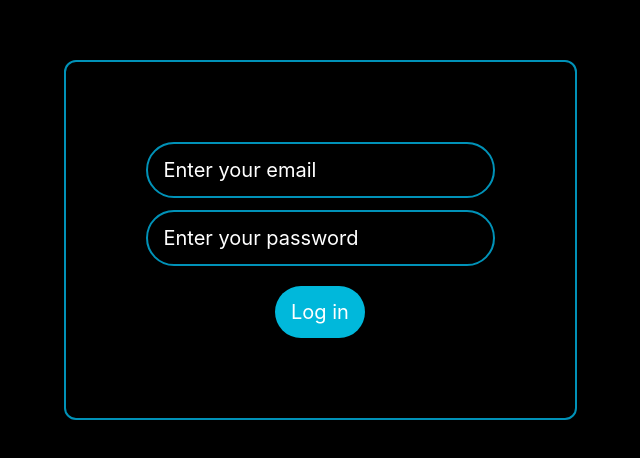
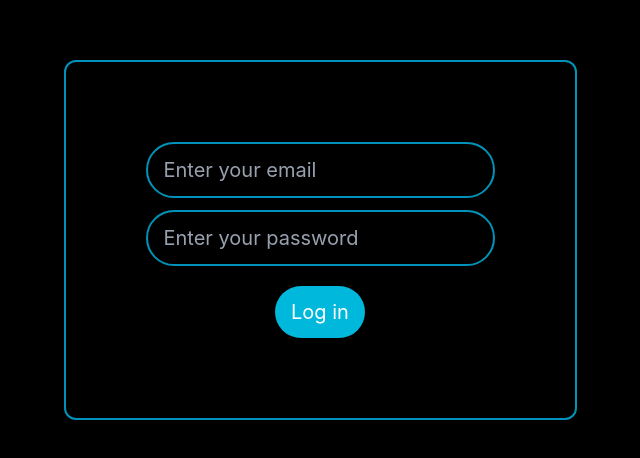
Before and after one commit to Hassan-4323/projects, a React (Vite) app in the folder EMS/: page / in a window 1280 px wide. Shown: the part 160-618 px from the top of the page, without its empty margins (320-960 px from the left). Built offline with nearby package versions, Linux system fonts and the light colour scheme.

Commit message:
Login UI is Completed along with the two way binding

```diff
--- a/EMS/src/components/auth/Login.jsx
+++ b/EMS/src/components/auth/Login.jsx
@@ -1,16 +1,48 @@
-import React from 'react'
+import React, { useState } from 'react'
 
 const login = () => {
+
+    // two way binding
+    const [email, setEmail] = useState('');
+    const [password, setPassword] = useState('');
+
+
+    const submitHandler = (e) => {
+        e.preventDefault();
+        console.log(`Email is ${email} and password is ${password}`);
+
+        setEmail('');
+        setPassword('');
+    }
+
     return (
         <div className='h-screen w-screen flex justify-center items-center bg-black text-white'>
 
             <div className='border-2 border-cyan-600 p-20 rounded-xl'>
 
-        <form className='flex flex-col justify-center items-center'>
+                <form onSubmit={(e) => {
 
-            <input className='border-2 border-cyan-600 outline-none rounded-full bg-transparent py-3 px-4 text-xl placeholder:text-white' type="email" placeholder='Enter your email'/>
+                    submitHandler(e)
 
-            <input className='border-2 border-cyan-600 outline-none rounded-full bg-transparent py-3 px-4 mt-3 text-xl placeholder:text-white' type="password" placeholder='Enter your password'/>
+                }} className='flex flex-col justify-center items-center'>
+
+                    <input
+                        value={email}
+                        onChange={(e) => {
+                            setEmail(e.target.value);
+                        }}
+                        required
+                        className='border-2 border-cyan-600 outline-none rounded-full bg-transparent py-3 px-4 text-xl placeholder:text-gray-400' type="email" placeholder='Enter your email'
+                    />
+
+                    <input
+                        value={password}
+                        onChange={(e) => {
+                            setPassword(e.target.value);
+                        }}
+                        required
+                        className='border-2 border-cyan-600 outline-none rounded-full bg-transparent py-3 px-4 mt-3 text-xl placeholder:text-gray-400' type="password" placeholder='Enter your password'
+                    />
 
                     <button className='border-none bg-cyan-500 text-white outline-none rounded-full py-3 px-4 text-xl mt-5' >Log in</button>
                 </form>
```
Lines whose indentation alone changed are shown as unchanged.
